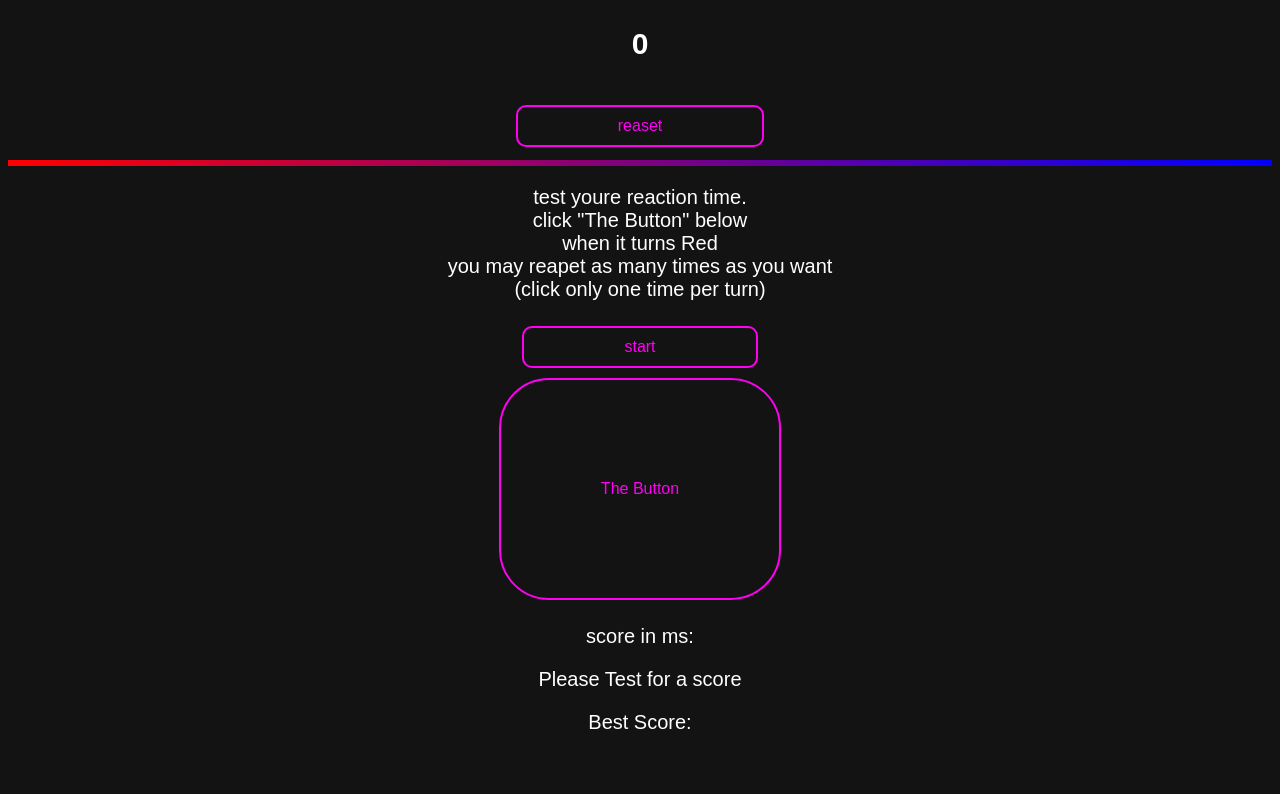
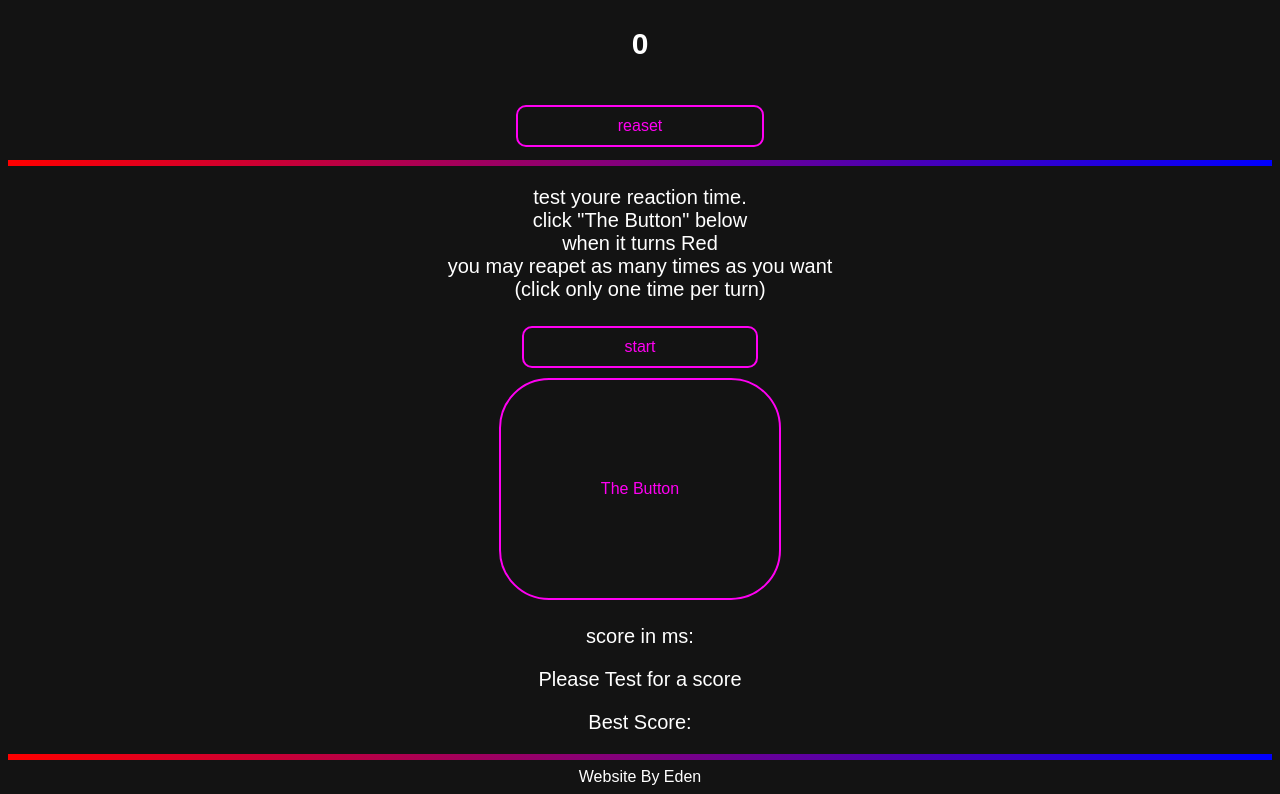
Before and after one commit to EdenTheCoder/Edens-testing, a plain HTML site: page index.html in a window 1280 px wide. Shown: the part 310-1104 px from the top of the page. Before the commit the page ends 1064 px from the top, so only its background shows below. Drawn offline with Linux system fonts and the light colour scheme.

Commit message:
creddit
added credits + url in readme

```diff
--- a/index.html
+++ b/index.html
@@ -36,6 +36,9 @@
 			<p class="smallText">score in ms:</p>
 			<p class="smallText text" id="score">Please Test for a score</p>
 			<p class="smallText" id="bestScore">Best Score:</p>
+
+			<hr class="devidor" />
+			Website By Eden
 		</div>
 		<script src="index.js"></script>
 	</body>
```
Also changed, not shown: 1 other file.
